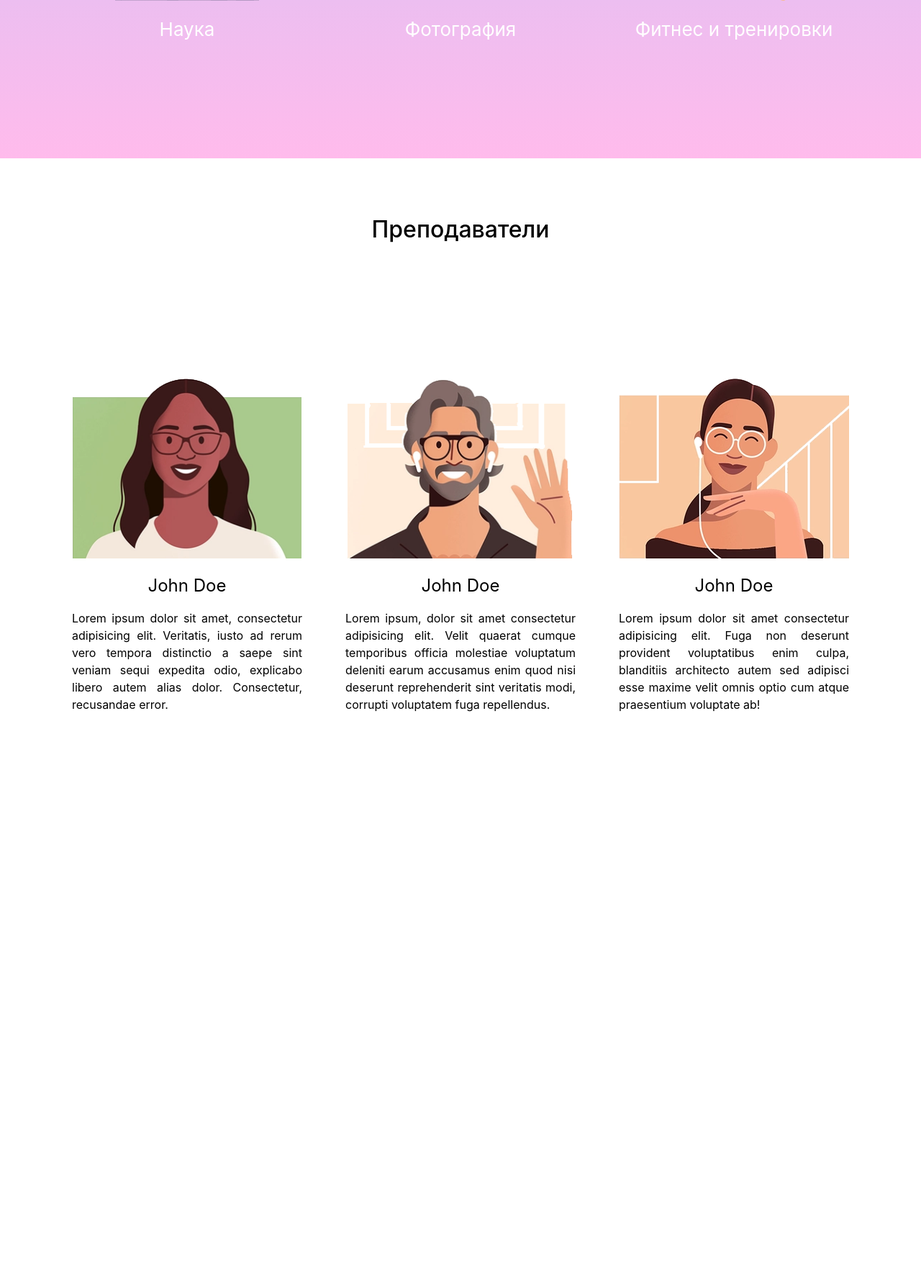
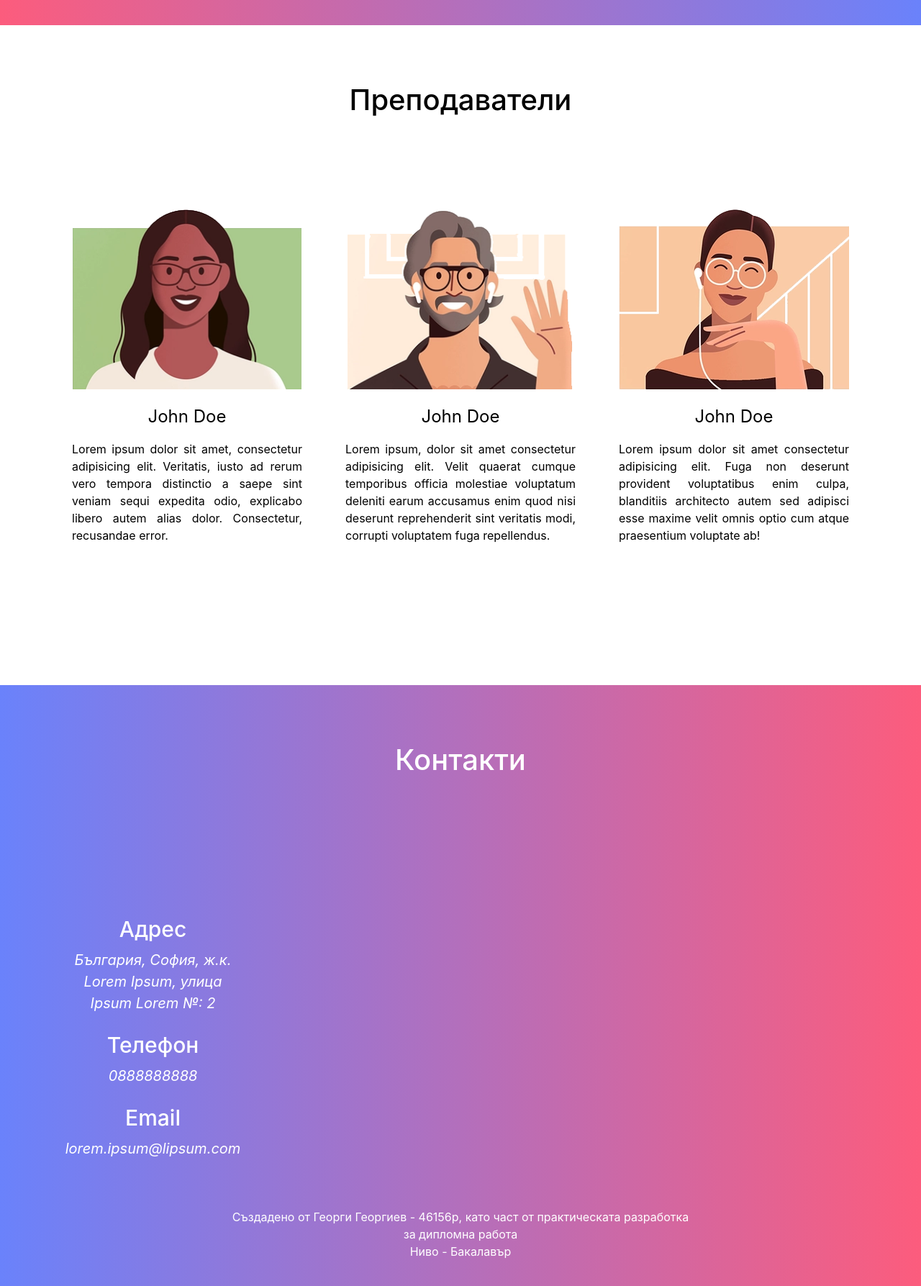
Before and after one commit to GeorgievAtWork/UnibitBachelors, a PHP site: page / in a window 1280 px wide. Shown: the part 2784-4571 px from the top of the page at 72% size. Before the commit the page ends 3773 px from the top, so only its background shows below. Run offline with PHP 8.4, Linux system fonts and the light colour scheme; some libraries are stand-ins or nearby versions.

Commit message:
Finished main page

```diff
--- a/assets/css/style.css
+++ b/assets/css/style.css
@@ -157,7 +157,7 @@
 
 
 
-.to-top {
+.scrollToTopBtn {
     display: block;
     position: fixed;
     bottom: 15px;
@@ -172,19 +172,18 @@
     border-radius: 15px;
     text-align: center;
     font-size: 40px;
-    transition: 0.4s ease-in-out;
+    transition: all 0.4s ease-in-out;
+    opacity: 0;
     color: white;
 }
 
-.to-top:hover {
-    color: white;
-}
+.scrollToTopBtn.active {
+    opacity: 1;
+  }
 
-
-
-
-
-
+  .scrollToTopBtn:hover{
+      color: rgb(140, 240, 255);
+  }
 
 
 .section-container {
@@ -216,7 +215,7 @@
 
 .about-container .about-text {
     text-align: justify;
-    padding: 0 100px;
+
     color: black;
 }
 
@@ -234,6 +233,7 @@
 .title-holder .title {
     text-align: center;
     padding: 0 100px;
+    font-size: 40px;
 }
 
 .title-holder .title.white {
@@ -242,7 +242,7 @@
 
 .categories-container{
     background-color: #A9C9FF;
-    background-image: linear-gradient(180deg, #A9C9FF 0%, #FFBBEC 100%);
+    background-image: linear-gradient(to right, #fc5c7d, #6a82fb);
 
 }
 
@@ -278,27 +278,17 @@
 
 
 .content-holder {
-    padding-top: 60px;
+    margin-top: 160px;
 }
 
-.hidden {
+.caption {
     color: black;
     display: block;
     font-size: 24px;
-    height: 0;
-    opacity: 0;
-    transition-delay: 0s;
-    transition-duration: 0.4s;
 }
 
-.oval-img {
-    cursor: pointer;
-}
 
-.oval-img:hover~.hidden {
-    display: block;
-    opacity: 1;
-}
+
 
 
 .tutors-container{
@@ -357,3 +347,64 @@
 .tutor-box .img-holder{
     height: 250px;
 }
+
+.contacts-container{
+    background-image: linear-gradient(to left, #fc5c7d, #6a82fb);
+    color: white;
+    position: relative;
+}
+
+.categories-holder{
+padding-top: 60px;
+}
+
+
+
+.location-data h4{
+    font-size: 30px;
+    margin-top: 25px;
+}
+
+.location-data p{
+    font-size: 20px;
+    margin-top: 10px;
+    text-align: center;
+    font-style: italic;
+}
+
+.mini-row *{
+    text-align: center;
+}
+
+.location-data iframe{
+    width: 100%;
+    height: 100%;
+    display: block;
+    position: relative;
+    border-radius: 15px;
+}
+
+
+
+.trademark{
+    position: absolute;
+    bottom: 20px;
+    left: 50%;
+    transform: translateX(-50%);
+    z-index: 99;
+}
+
+
+
+
+
+
+
+@media only screen and (max-width: 768px) {
+
+.navbar-toggler {
+    display: block;
+    width: 100%;
+}
+
+}
--- a/assets/js/script.js
+++ b/assets/js/script.js
@@ -1 +1,13 @@
 AOS.init();
+
+// Scroll to top button
+
+const btnScrollToTop = document.querySelector(".scrollToTopBtn");
+
+window.addEventListener("scroll", () => {
+  if (window.pageYOffset > 100) {
+    btnScrollToTop.classList.add("active");
+  } else {
+    btnScrollToTop.classList.remove("active");
+  }
+});
--- a/index.php
+++ b/index.php
@@ -40,7 +40,7 @@
                         <a class="nav-link" href="#about">За нас</a>
                     </li>
                     <li class="nav-item">
-                        <a class="nav-link" href="#">Контакти</a>
+                        <a class="nav-link" href="#contacts">Контакти</a>
                     </li>
                 </ul>
             </div>
@@ -66,6 +66,7 @@
                 <h2 class="title" data-aos="fade-down" data-aos-duration="750" data-aos-delay="150">Защо Expansio?</h2>
             </div>
         </div>
+        <div class="container">
         <div class="row ">
             <div class="col-md-12 ">
                 <p class="about-text" data-aos="fade-up" data-aos-duration="750" data-aos-delay="150">
@@ -112,15 +94,16 @@
         <div class="row img-container">
             <div class="col-md-4">
                 <img src="assets/images/about-1.png" alt="image1" class="oval-img right" data-aos="fade-right" data-aos-duration="1000" />
-                <span class="hidden">Искаш да научиш нещо ново?</span>
+                <span class="caption" data-aos="zoom-in" data-aos-delay="800" data-aos-anchor="#about">Искаш да научиш нещо ново?</span>
             </div>
             <div class="col-md-4">
                 <img src="assets/images/about-2.png" class="oval-img" alt="image2" data-aos="fade-up" data-aos-duration="750" data-aos-delay="150" width="300" height="300" />
-                <span class="hidden">Избери от категориите в сайта и започни да учиш с видеоуроци</span>
+                <span class="caption" data-aos="zoom-in" data-aos-delay="800" data-aos-anchor="#about">Избери от категориите в сайта и започни да учиш с видеоуроци</span>
             </div>
             <div class="col-md-4">
                 <img src="assets/images/about-3.png" alt="image3" class="oval-img left wider" data-aos="fade-left" data-aos-duration="1000" data-aos-delay="300" />
-                <span class="hidden">Придобий нови знания и се сертифицирай</span>
+                <span class="caption" data-aos="zoom-in" data-aos-delay="800" data-aos-anchor="#about">Придобий нови знания и се сертифицирай</span>
+            </div>
         </div>
         </div>
     </section>
@@ -132,7 +115,7 @@
             </div>
             </row>
             <div class="container">
-                <div class="row content-holder">
+                <div class="row categories-holder">
                     <div class="col-sm-4 category-box" data-aos="fade-right">
                         <a href="#">
                             <img src="assets/images/courses-it.png" class="img-holder" />
@@ -175,7 +158,7 @@
             </div>
             </row>
             <div class="container">
-                <div class="row content-holder tutors-holder">
+                <div class="row tutors-holder">
                     <div class="col-xl-4 tutor-box" data-aos="fade-right">
                         <a href="#">
                             <img src="assets/images/tutor-1.png" class="img-holder" />
@@ -202,6 +185,37 @@
         </div>
     </section>
 
+    <section id="contacts" class="container-fluid section-container contacts-container">
+        <div class="row title-holder">
+            <div class="col-md-12">
+                <h2 class="title" data-aos="fade-down" data-aos-delay="100">Контакти</h2>
+            </div>
+
+
+            <div class="container content-holder">
+                <div class="row contacts-holder">
+                    <div class="col-xl-3 location-data" data-aos="fade-right" data-aos-delay="200">
+                        <h4>Адрес</h4>
+                        <p>България, София, ж.к. Lorem Ipsum, улица Ipsum Lorem №: 2</p>
+
+                        <h4>Телефон</h4>
+                        <p>0888888888</p>
+
+                        <h4> Email </h4>
+                        <p>lorem.ipsum@lipsum.com</p>
+                    </div>
+                    <div class="col-xl-1 offset-xl-1"></div>
+                    <div class="col-xl-7 location-data" data-aos="fade-left" data-aos-delay="300">
+                        <iframe id="gmap_canvas" src="https://maps.google.com/maps?q=2880%20Broadway,%20New%20York&t=&z=13&ie=UTF8&iwloc=&output=embed" frameborder="0" scrolling="no" marginheight="0" marginwidth="0"></iframe>
+                    </div>
+                </div>
+            </div>
+        </div>
+
+        <p class="trademark">Създадено от Георги Георгиев - 46156р, като част от практическата разработка за дипломна работа<br/> Ниво - Бакалавър</p>
+
+    </section>
+
     <script src="https://cdnjs.cloudflare.com/ajax/libs/jquery/3.5.1/jquery.slim.min.js"></script>
     <script src="https://cdnjs.cloudflare.com/ajax/libs/popper.js/1.16.1/umd/popper.min.js"></script>
     <script src="https://cdnjs.cloudflare.com/ajax/libs/twitter-bootstrap/4.6.0/js/bootstrap.min.js"></script>
```
Also changed, not shown: other parts of index.php (+2 -21 lines). Lines whose indentation alone changed are shown as unchanged.
